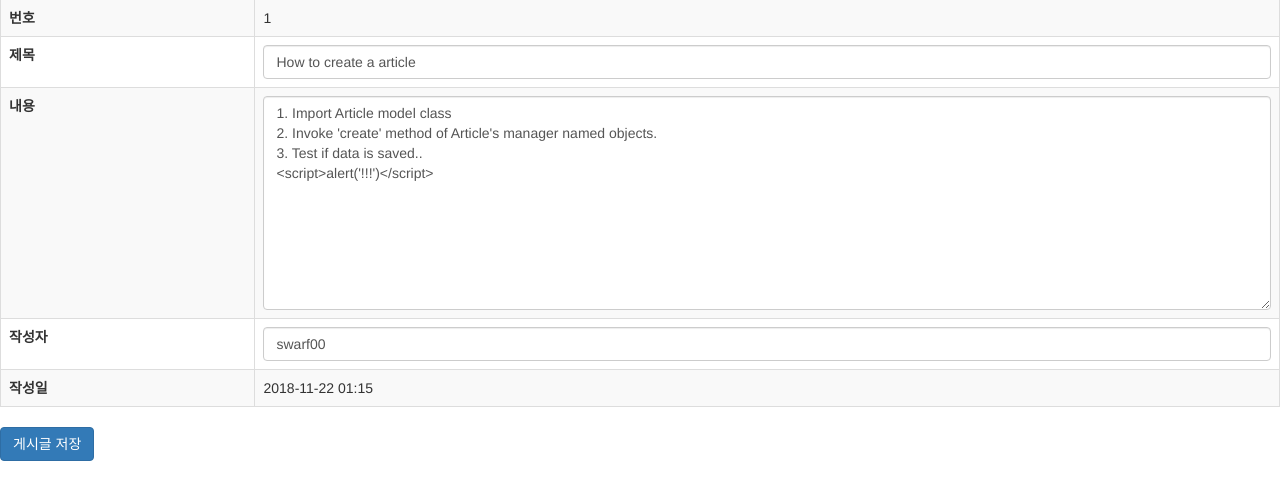
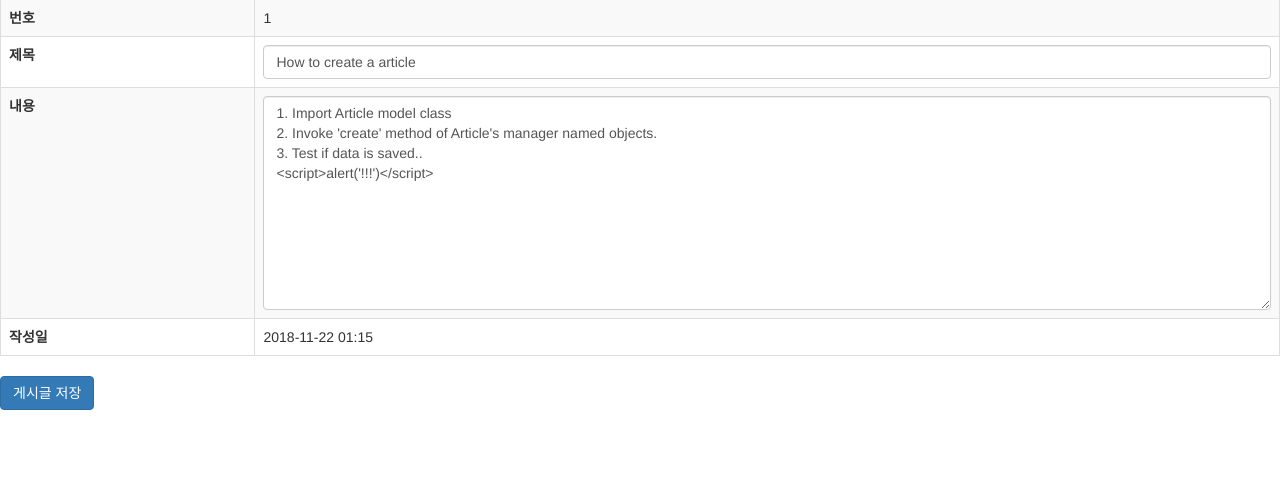
Before and after one commit to swarf00/minitutorial, a Django app: page /article/1/update/ in a window 1280 px wide. Shown: the part 73-573 px from the top of the page. Run offline with Django 3.2, Linux system fonts and the light colour scheme; a user stored in the database is signed in; data comes from the database, SQL or seed files in the repository; parts of the project's set-up code (start-up, migrations or seed data) failed here and were passed over; some libraries are stand-ins or nearby versions.

Commit message:
Add associate user  - Modify author field in Article model to ForeignKey related User.id  - Modify ArticleCreateUpdateView to associate author with user in session

```diff
--- a/bbs/models.py
+++ b/bbs/models.py
@@ -6,7 +6,8 @@ from django.utils import timezone
 class Article(models.Model):
     title      = models.CharField('제목', max_length=126, null=False)
     content    = models.TextField('내용', null=False)
-    author     = models.CharField('작성자', max_length=16, null=False)
+    author     = models.ForeignKey('user.User', related_name='articles', on_delete=models.CASCADE)
+    # auther = models.CharField('작성자', max_length=16, null=False)
     created_at = models.DateTimeField('작성일', default=timezone.now)
 
     def __str__(self):
--- a/bbs/templates/article_update.html
+++ b/bbs/templates/article_update.html
@@ -25,10 +25,10 @@
 		<th>내용</th>
 		<td><textarea rows="10" class="form-control" name="content">{{ article.content }}</textarea></td>
 	</tr>
-    <tr>
-		<th>작성자</th>
-		<td><input type="text" class="form-control" name="author" value="{{ article.author }}"></td>
-	</tr>
+    <!--<tr>-->
+		<!--<th>작성자</th>-->
+		<!--<td><input type="text" class="form-control" name="author" value="{{ article.author }}"></td>-->
+	<!--</tr>-->
     <tr>
 		<th>작성일</th>
 		<td>{{ article.created_at | date:"Y-m-d H:i" }}</td>
--- a/bbs/views.py
+++ b/bbs/views.py
@@ -54,8 +54,11 @@ class ArticleCreateUpdateView(LoginRequiredMixin, TemplateView):
         pk = self.kwargs.get(self.pk_url_kwargs)
         article = queryset.filter(pk=pk).first()
 
-        if pk and not article:
+        if pk:
+          if not article:
             raise Http404('invalid pk')
+          elif article.author != self.request.user:                             # 작성자가 수정하려는 사용자와 다른 경우
+            raise Http404('invalid user')
         return article
 
     def get(self, request, *args, **kwargs):
@@ -68,10 +71,12 @@ class ArticleCreateUpdateView(LoginRequiredMixin, TemplateView):
 
     def post(self, request, *args, **kwargs):
         action = request.POST.get('action')
-        post_data = {key: request.POST.get(key) for key in ('title', 'content', 'author')}
+        post_data = {key: request.POST.get(key) for key in ('title', 'content')} # 작성자를 입력받지 않도록 수정
         for key in post_data:
             if not post_data[key]:
                 messages.error(self.request, '{} 값이 존재하지 않습니다.'.format(key), extra_tags='danger')
+
+        post_data['author'] = self.request.user
 
         if len(messages.get_messages(request)) == 0:
             if action == 'create':
--- a/user/oauth/backends.py
+++ b/user/oauth/backends.py
@@ -1,6 +1,5 @@
 from django.contrib.auth import get_user_model
 from django.contrib.auth.backends import ModelBackend
-from django.contrib.auth.models import AnonymousUser
 
 UserModel = get_user_model()
 
```
Also changed, not shown: bbs/migrations/0001_initial.py, bbs/migrations/0002_auto_20181121_1545.py, bbs/migrations/0003_auto_20181220_2211.py (added), bbs/migrations/__init__.py (added), db.sqlite3, 1 other file.
